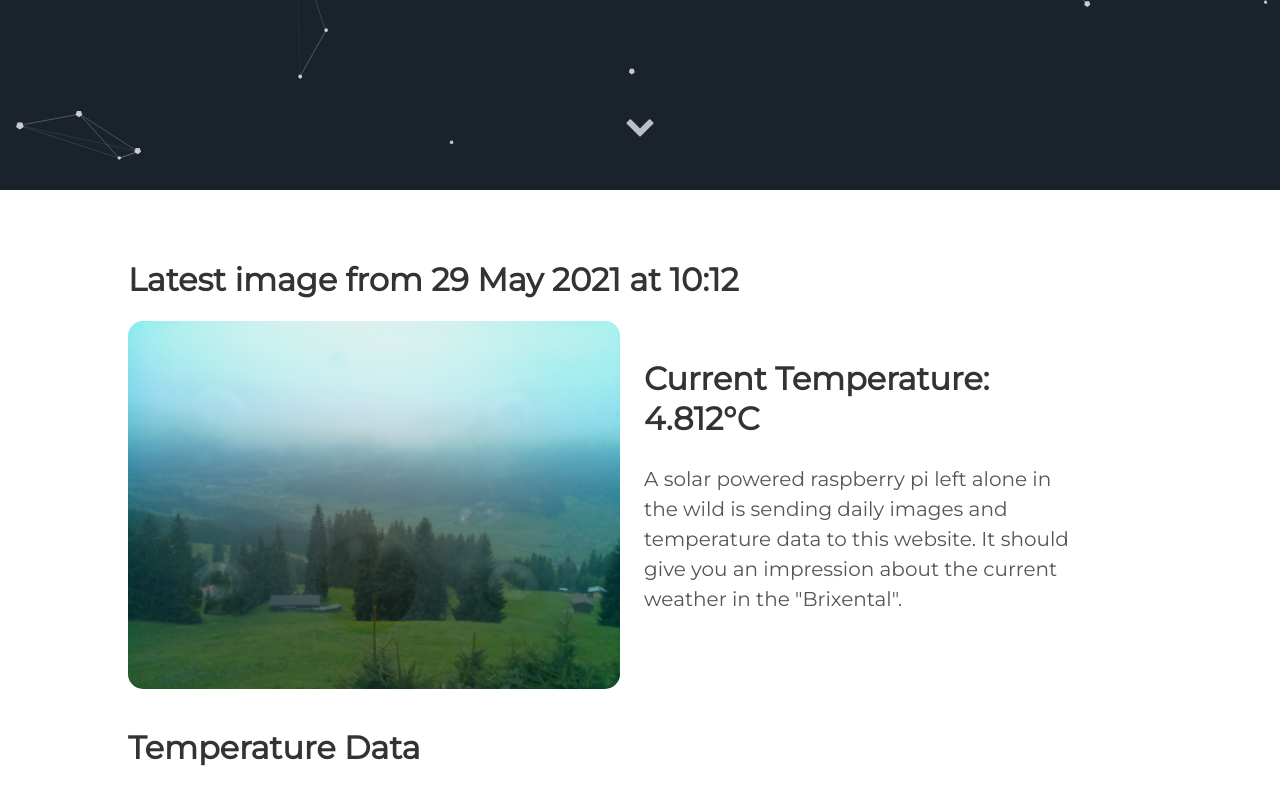
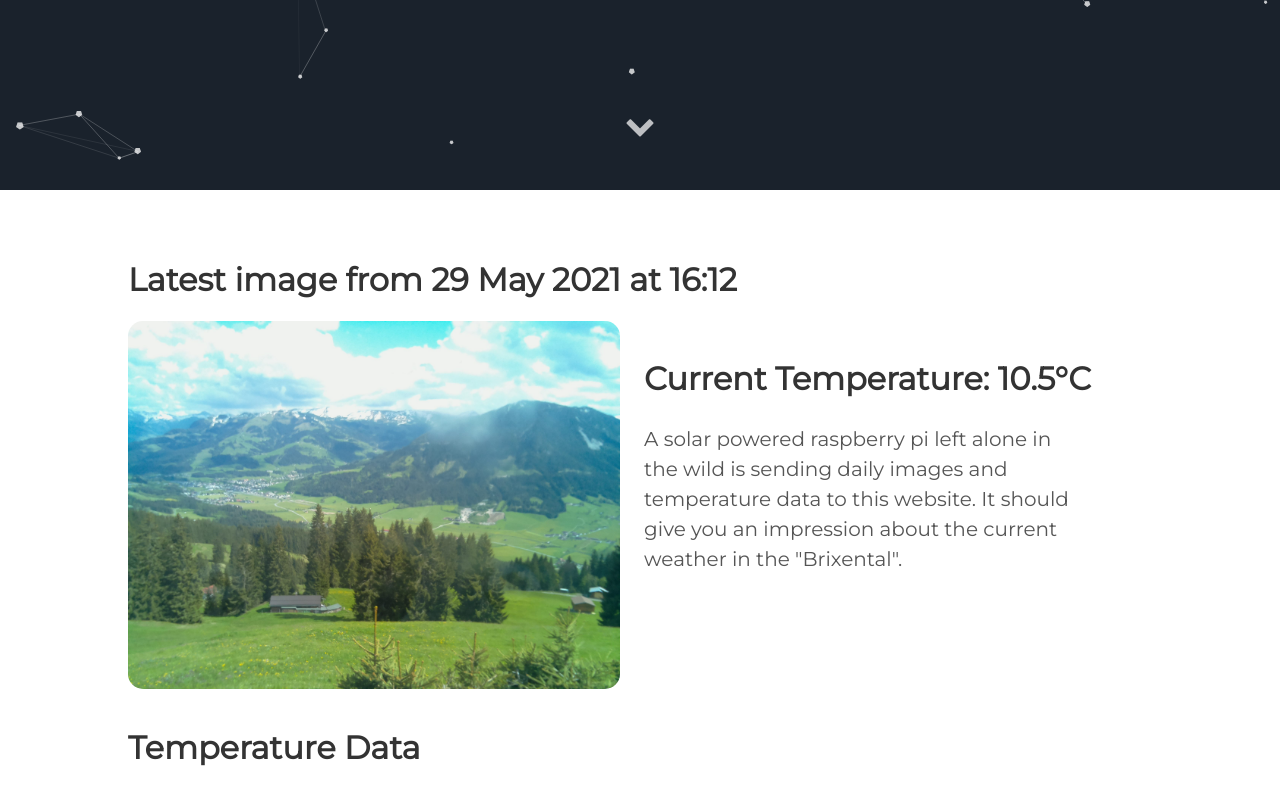
Before and after one commit to vektorious/vektorious.github.io, a Jekyll site: the page built from resources/huette.md, in a window 1280 px wide and 900 px high, scrolled down 710 px. Shown: the top 805 px of the window. Built offline with Jekyll 4.4.1, drawn with Linux system fonts in a browser that asks for light colours.

Commit message:
I'm a bot beep boop

```diff
--- a/resources/huette.md
+++ b/resources/huette.md
@@ -6,13 +6,13 @@ image: '/assets/img/'
 description: 'Live image from the Austrian alps'
 twitter_text: ' '
 ---
-## Latest image from 29 May 2021 at 10:12
+## Latest image from 29 May 2021 at 16:12
 <div class="huette">
   <div class="huette-image">
     <img src="{{ "/assets/img/huette.jpg" | prepend: site.baseurl }}">
   </div>
   <div class="huette-text">
-        <h2>Current Temperature: 4.812°C</h2>
+        <h2>Current Temperature: 10.5°C</h2>
         <p>A solar powered raspberry pi left alone in the wild is sending daily images and temperature data to this website. It should give you an impression about the current weather in the "Brixental".</p>
 
   </div>
```
Also changed, not shown: rpi-script/2021-05-29_161112.txt (renamed from rpi-script/2021-05-29_101114.txt, +5 -5 lines), rpi-script/huette.md (+2 -2 lines), assets/img/huette.jpg, assets/img/temp_plot.png, rpi-script/temp_plot.png, 1 other file.
